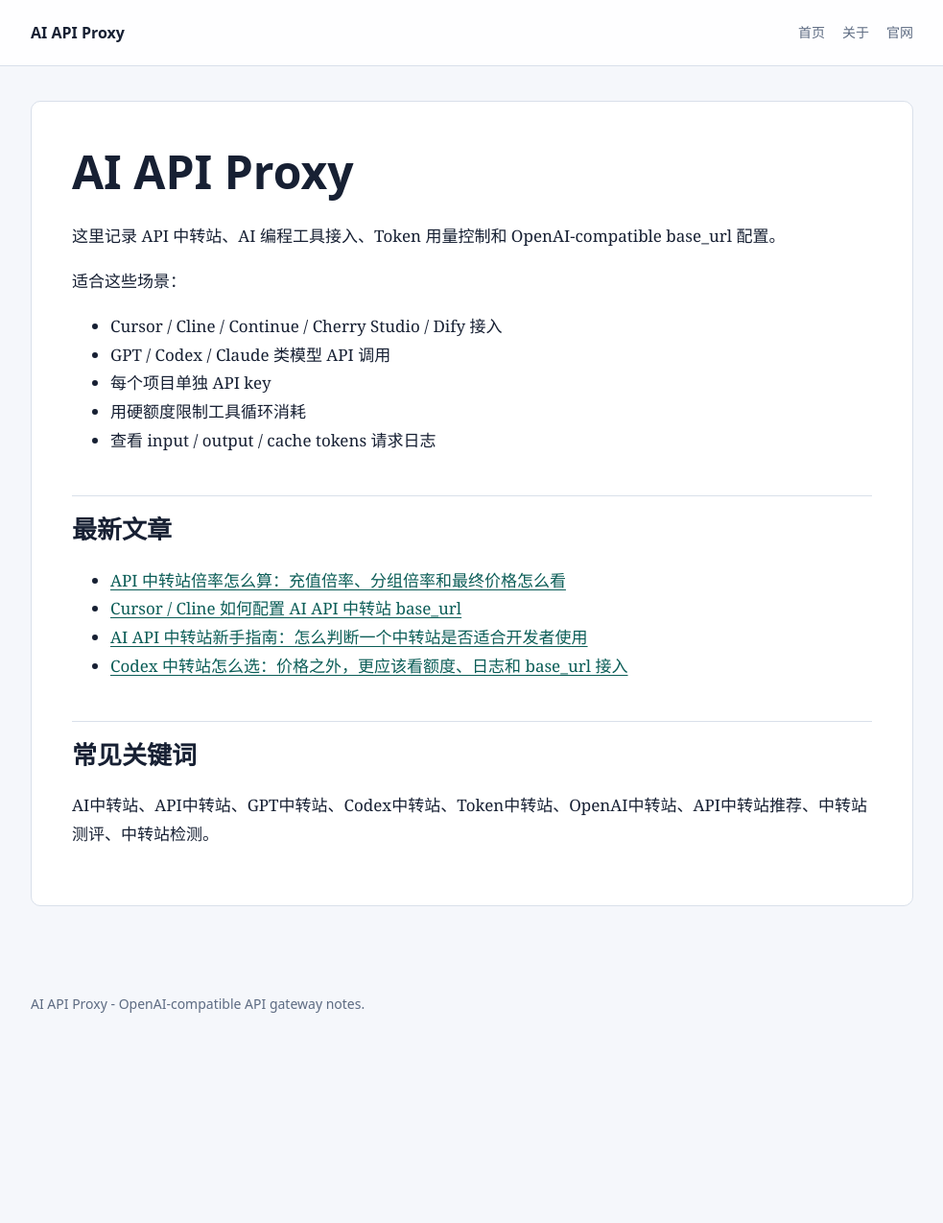
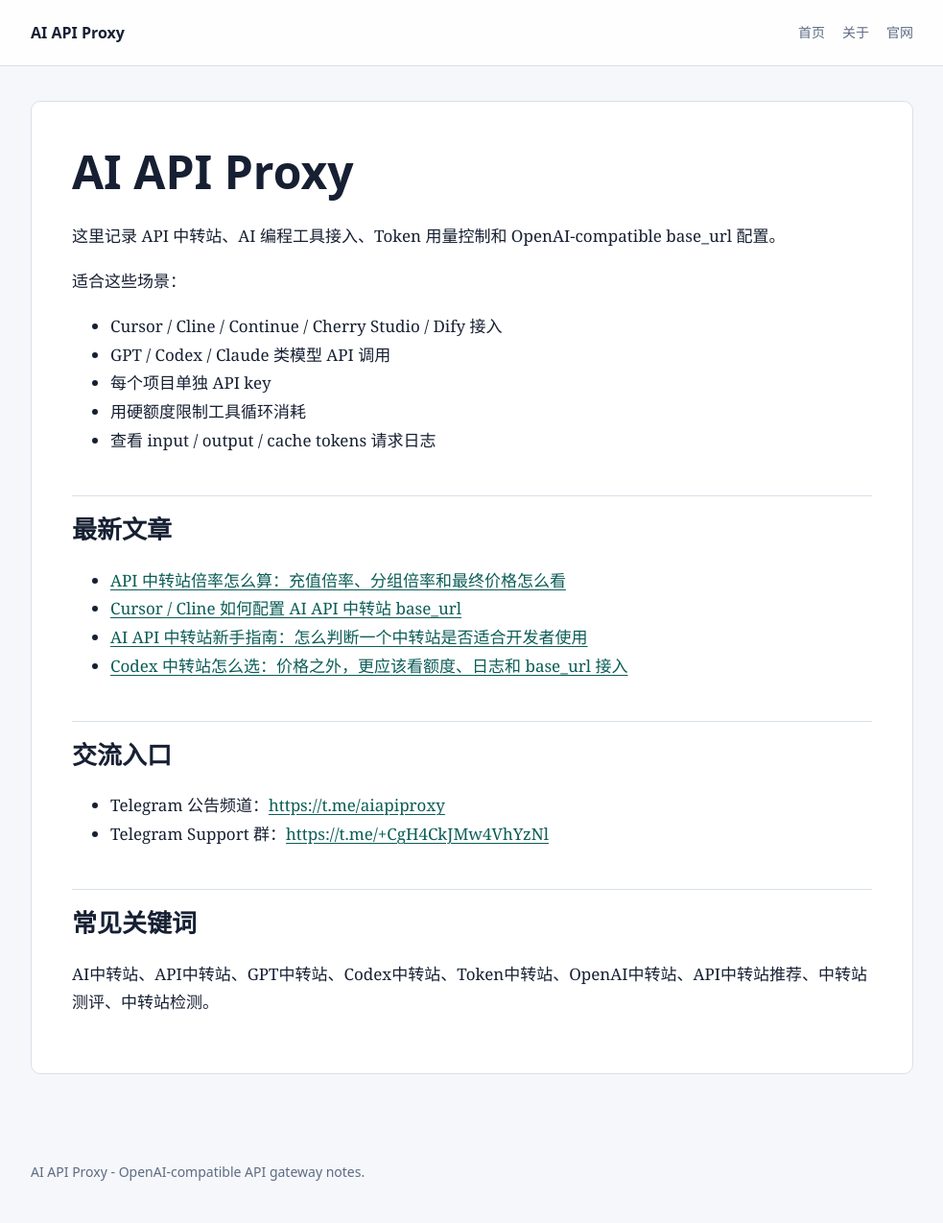
Before and after one commit to alicekellings/aiapiproxy, a Jekyll site: the page built from index.md, in a window 1280 px wide. Shown: the whole page at 96% size, without its empty margins (148-1131 px from the left). Built offline with Jekyll 4.4.1, drawn with Linux system fonts in a browser that asks for light colours; before the commit the page ends 1098 px from its top, so only the background shows below that.

Commit message:
Add Telegram community links

```diff
--- a/index.md
+++ b/index.md
@@ -22,6 +22,11 @@ description: API 中转站、AI 中转站、GPT 中转站、Codex 中转站和 O
 - [AI API 中转站新手指南：怎么判断一个中转站是否适合开发者使用]({{ site.baseurl }}/2026/06/08/ai-api-transit-station-beginner-guide/)
 - [Codex 中转站怎么选：价格之外，更应该看额度、日志和 base_url 接入]({{ site.baseurl }}/2026/06/08/codex-api-transit-station-guide/)
 
+## 交流入口
+
+- Telegram 公告频道：[https://t.me/aiapiproxy](https://t.me/aiapiproxy)
+- Telegram Support 群：[https://t.me/+CgH4CkJMw4VhYzNl](https://t.me/+CgH4CkJMw4VhYzNl)
+
 ## 常见关键词
 
 AI中转站、API中转站、GPT中转站、Codex中转站、Token中转站、OpenAI中转站、API中转站推荐、中转站测评、中转站检测。
```
